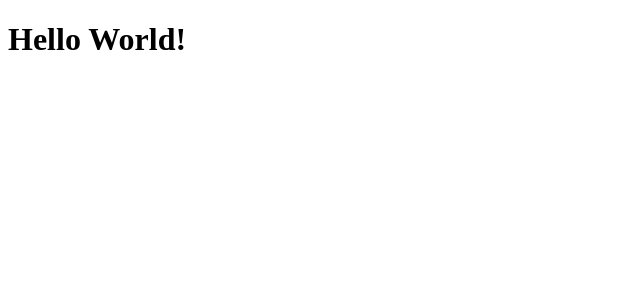
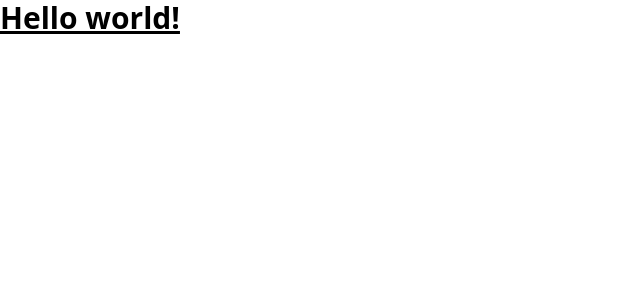
Before and after one commit to Maia-th/Secure-Contact, a Nuxt app: page / in a window 1280 px wide. Shown: the top 300 px of the page, without its empty margins (0-640 px from the left). Built offline with nearby package versions, Linux system fonts and the light colour scheme.

Commit message:
add tailwind

```diff
--- /dev/null
+++ b/assets/css/main.css
@@ -0,0 +1,3 @@
+@tailwind base;
+@tailwind components;
+@tailwind utilities;
--- a/nuxt.config.ts
+++ b/nuxt.config.ts
@@ -1,5 +1,12 @@
 // https://nuxt.com/docs/api/configuration/nuxt-config
 export default defineNuxtConfig({
   compatibilityDate: '2024-11-01',
-  devtools: { enabled: true }
+  devtools: { enabled: true },
+  css: ['~/assets/css/main.css'],
+  postcss: {
+    plugins: {
+      tailwindcss: {},
+      autoprefixer: {},
+    },
+  },
 })
--- a/package.json
+++ b/package.json
@@ -13,5 +13,10 @@
     "nuxt": "^3.14.1592",
     "vue": "latest",
     "vue-router": "latest"
+  },
+  "devDependencies": {
+    "autoprefixer": "^10.4.20",
+    "postcss": "^8.4.49",
+    "tailwindcss": "^3.4.16"
   }
 }
--- a/pages/index.vue
+++ b/pages/index.vue
@@ -1,6 +1,8 @@
 <template>
-    <h1>Hello World!</h1>
-</template>
+    <h1 class="text-3xl font-bold underline">
+      Hello world!
+    </h1>
+  </template>
 
 <script setup lang="ts">
 
--- /dev/null
+++ b/tailwind.config.ts
@@ -0,0 +1,15 @@
+/** @type {import('tailwindcss').Config} */
+export default {
+  content: [
+    "./components/**/*.{js,vue,ts}",
+    "./layouts/**/*.vue",
+    "./pages/**/*.vue",
+    "./plugins/**/*.{js,ts}",
+    "./app.vue",
+    "./error.vue",
+  ],
+  theme: {
+    extend: {},
+  },
+  plugins: [],
+}
```
Also changed, not shown: 1 other file (tests, documents, lock files or other folders).
